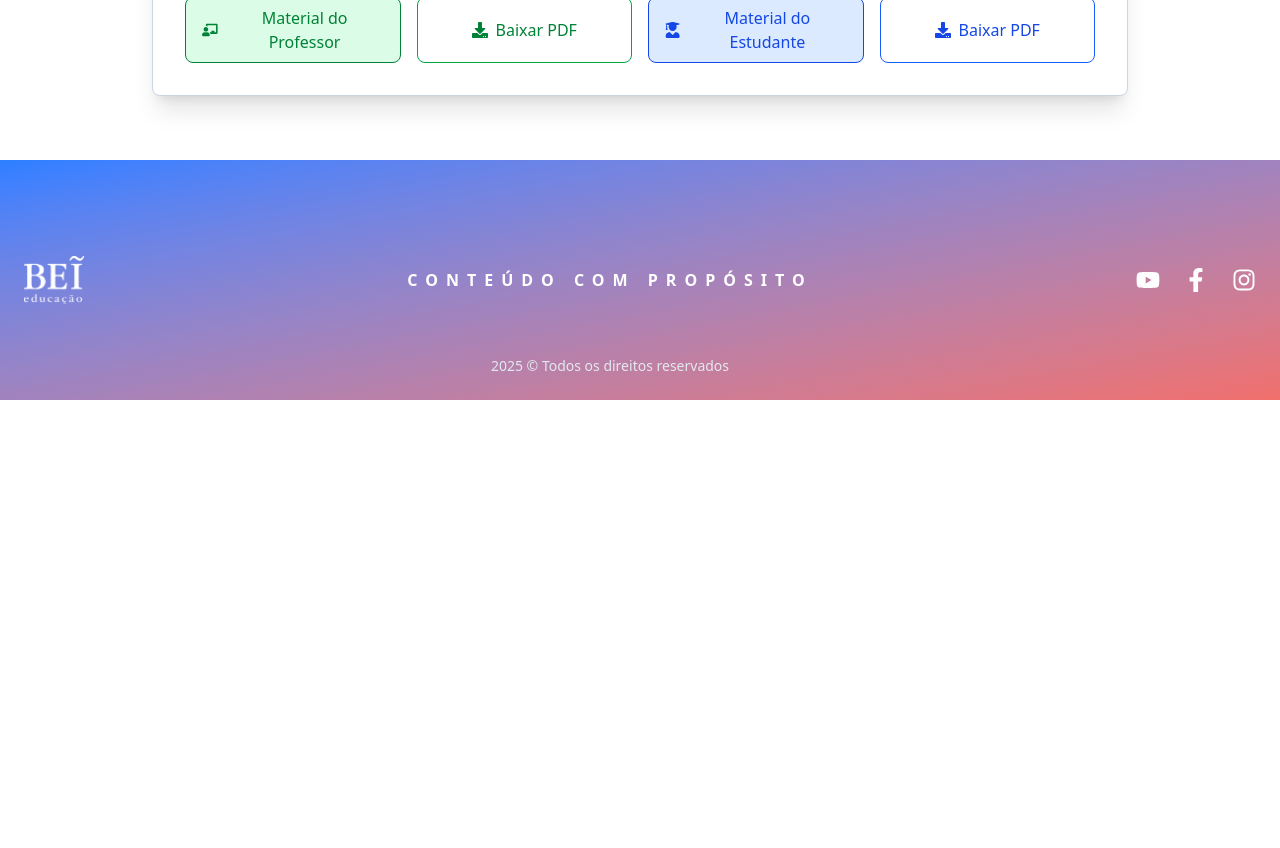
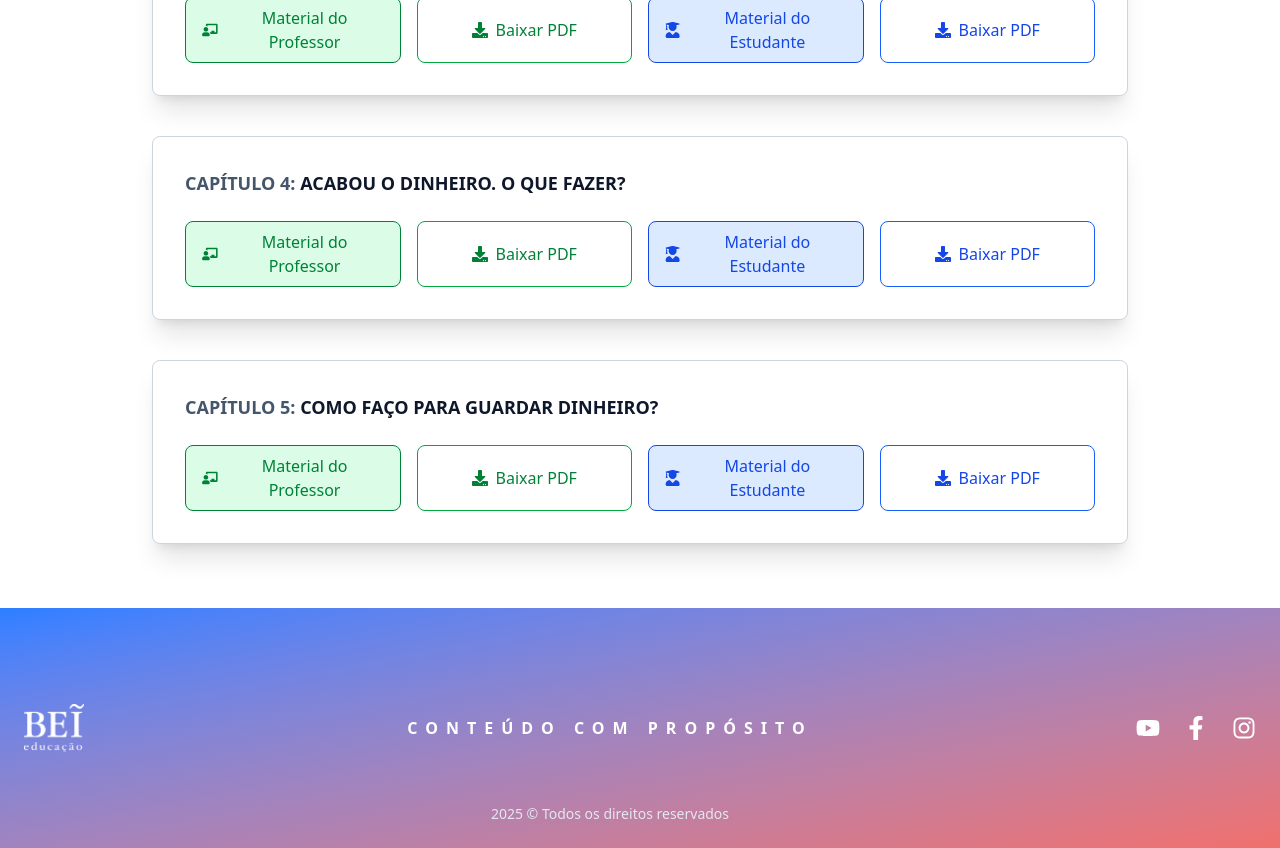
Before and after one commit to heliobei/exerciciosextras7o, a React (Vite) app: page / in a window 1280 px wide. Shown: the part 1440-2288 px from the top of the page. Before the commit the page ends 1840 px from the top, so only its background shows below. Built offline with nearby package versions, Linux system fonts and the light colour scheme.

Commit message:
Update ChapterList.jsx

```diff
--- a/src/components/ChapterList.jsx
+++ b/src/components/ChapterList.jsx
@@ -5,7 +5,9 @@ const chapters = [
   { id: 1, title: "O que é consumismo?", teacherPdf: "/assets/pdfs/Educador_Capitulo_01_7o.pdf", studentPdf: "/assets/pdfs/Estudante_Capitulo_01_7o.pdf" },
   { id: 2, title: "Como não gastar mais do que deveríamos!", teacherPdf: "/assets/pdfs/Educador_Capitulo_02_7o.pdf", studentPdf: "/assets/pdfs/Estudante_Capitulo_02_7o.pdf" },
   { id: 3, title: "Um dinheirinho para chamar de meu", teacherPdf: "/assets/pdfs/Educador_Capitulo_03_7o.pdf", studentPdf: "/assets/pdfs/Estudante_Capitulo_03_7o.pdf" },
-  // ... mais capítulos Um dinheirinho para chamar de meu
+  { id: 4, title: "Acabou o dinheiro. O que fazer?", teacherPdf: "/assets/pdfs/Educador_Capitulo_04_7o.pdf", studentPdf: "/assets/pdfs/Estudante_Capitulo_04_7o.pdf" },
+  { id: 5, title: "Como faço para guardar dinheiro?", teacherPdf: "/assets/pdfs/Educador_Capitulo_05_7o.pdf", studentPdf: "/assets/pdfs/Estudante_Capitulo_05_7o.pdf" },
+  // ... mais capítulos
 ];
 
 const ChapterList = () => {
```
